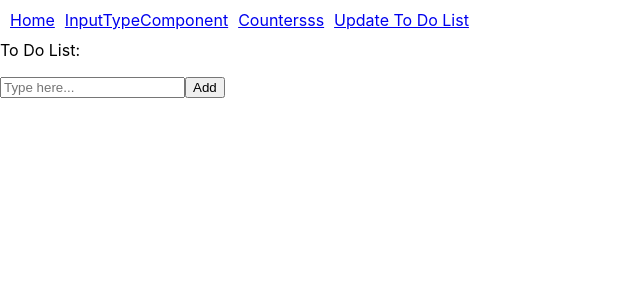
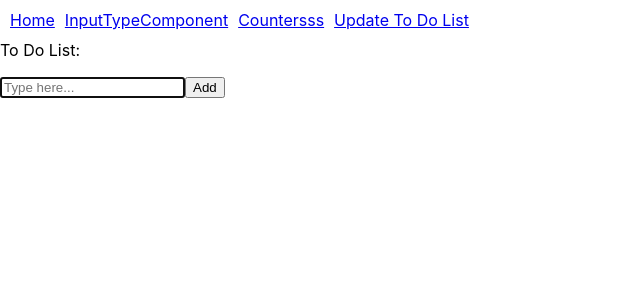
Before and after one commit to skynovicecoder/novice_react_app, a React (Create React App) app: page /update-to-do in a window 1280 px wide. Shown: the top 300 px of the page, without its empty margins (0-640 px from the left). Built offline with nearby package versions, Linux system fonts and the light colour scheme.

Commit message:
adding focus functionality using ref and adding onKeyDown enter functionality

```diff
--- a/src/components/ToDoListComponent.js
+++ b/src/components/ToDoListComponent.js
@@ -1,15 +1,17 @@
-import { useEffect, useState } from "react";
+import { useEffect, useState, useRef } from "react";
 
 function ToDoList(){
     const [textData, setTextData] = useState("");
     const [toDoList, setToDoList] = useState([]);
     const [loaded, setLoaded] = useState(false);
+    const inputRef = useRef(null);
 
     //load from localstorage on when component mount
     useEffect(()=>{
         const storedToDos = JSON.parse(localStorage.getItem("toDos")) || [];
         setToDoList(storedToDos);
         setLoaded(true);
+        inputRef.current?.focus();  //UserREF + Focus tpgether used for dom component focus
     },[]);
 
     //To save to the localstorage
@@ -25,6 +27,7 @@ function ToDoList(){
         setToDoList(toDoList => [...toDoList, textData]);
         //setToDoList(toDoList.push(textData));
         setTextData("");
+        inputRef.current?.focus();
     }
 
     const updateText = (event) =>{
@@ -34,6 +37,13 @@ function ToDoList(){
     const deleteItem = (indexToDelete) =>{
         //setToDoList(toDoList => toDoList.splice(index,1));
         setToDoList((prevList) => prevList.filter((_,i)=> i!==indexToDelete));
+         inputRef.current?.focus();
+    }
+
+    const handleInputTypeKey = (e) => {
+        if(e.key==="Enter"){
+            updateToDoList();
+        }
     }
 
     return(
@@ -49,7 +59,7 @@ function ToDoList(){
             </ul>
         </div>
         <div>
-            <input type="text" placeholder="Type here..." value={textData} onChange={(event)=> updateText(event)}></input>
+            <input ref={inputRef} type="text" placeholder="Type here..." onKeyDown={(e)=> handleInputTypeKey(e)} value={textData} onChange={(event)=> updateText(event)}></input>
             <button onClick={()=>updateToDoList()}>Add</button>
         </div>
         </div>
```
